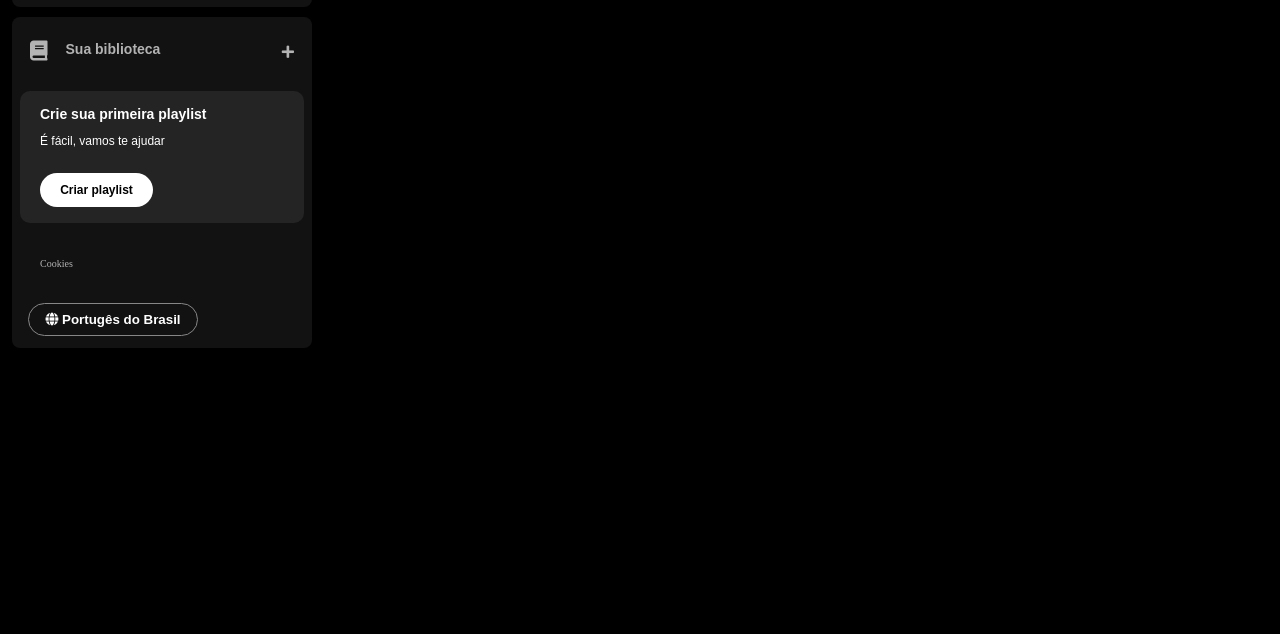
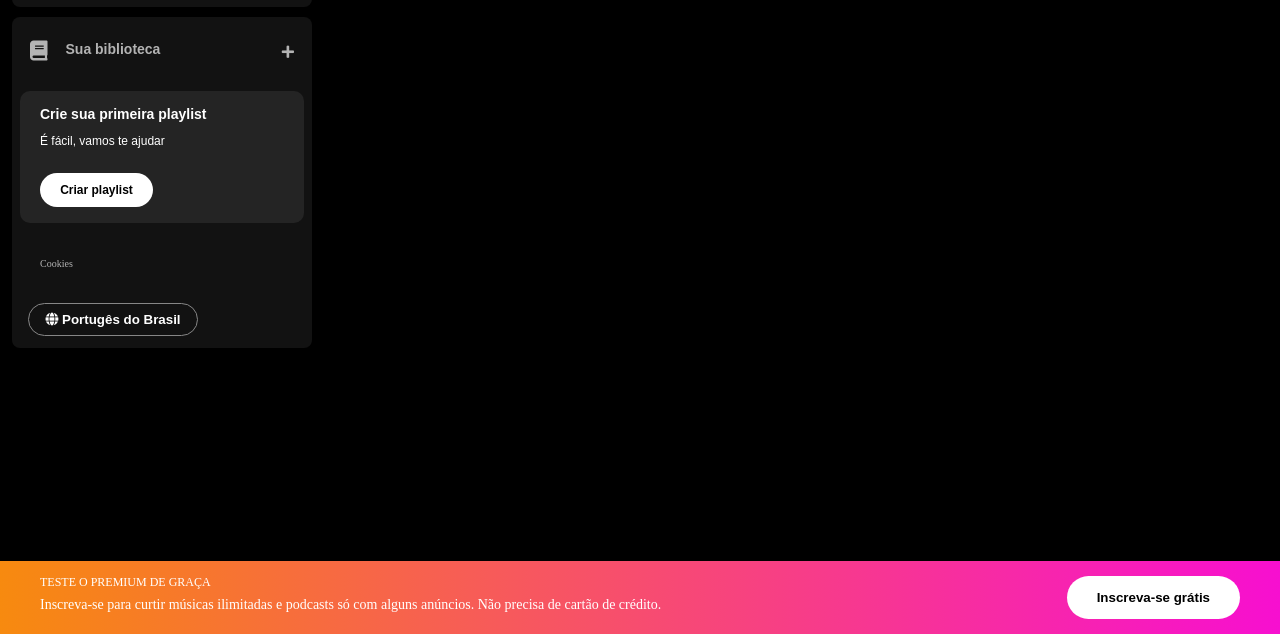
Before and after one commit to nathalietaylor/ImersaoFrontEndAlura-Spotify, a plain HTML site: page index.html in a window 1280 px wide. Shown: the part 166-800 px from the top of the page. Drawn offline with Linux system fonts and the light colour scheme.

Commit message:
desafio aula 2

```diff
--- a/index.html
+++ b/index.html
@@ -77,5 +77,18 @@
         </div>
       </div>
     </div>
+
+    <footer class="disclaimer-premium">
+      <div class="text">
+        <p class="disclaimer-premium__title">Teste o Premium de graça</p>
+        <p class="disclaimer-premium__subtitle">
+          Inscreva-se para curtir músicas ilimitadas e podcasts só com alguns
+          anúncios. Não precisa de cartão de crédito.
+        </p>
+      </div>
+      <div class="button">
+        <button type="button">Inscreva-se grátis</button>
+      </div>
+    </footer>
   </body>
 </html>
--- a/style.css
+++ b/style.css
@@ -166,3 +166,45 @@ body {
   padding: 8px;
   border-radius: 20px;
 }
+
+.disclaimer-premium {
+  position: fixed;
+  bottom: 0;
+  left: 0;
+  right: 0;
+  background: linear-gradient(to right, #f78a0f, #f70fd0);
+  padding: 15px 40px;
+  display: flex;
+  justify-content: space-between;
+  z-index: 10;
+}
+
+.disclaimer-premium .text {
+  flex-shrink: 0;
+}
+
+.disclaimer-premium .disclaimer-premium__title {
+  color: #fff;
+  text-transform: uppercase;
+  font-weight: 400;
+  font-size: 12px;
+  margin-bottom: 10px;
+}
+
+.disclaimer-premium .disclaimer-premium__subtitle {
+  color: #fff;
+  font-size: 14px;
+  font-weight: 500;
+}
+
+.disclaimer-premium button {
+  background-color: #fff;
+  color: #000;
+  font-size: 14 px;
+  font-weight: bold;
+  padding: 14px 30px;
+  border: 0px;
+  border-radius: 40px;
+  cursor: pointer;
+  flex-shrink: 0;
+}
```
